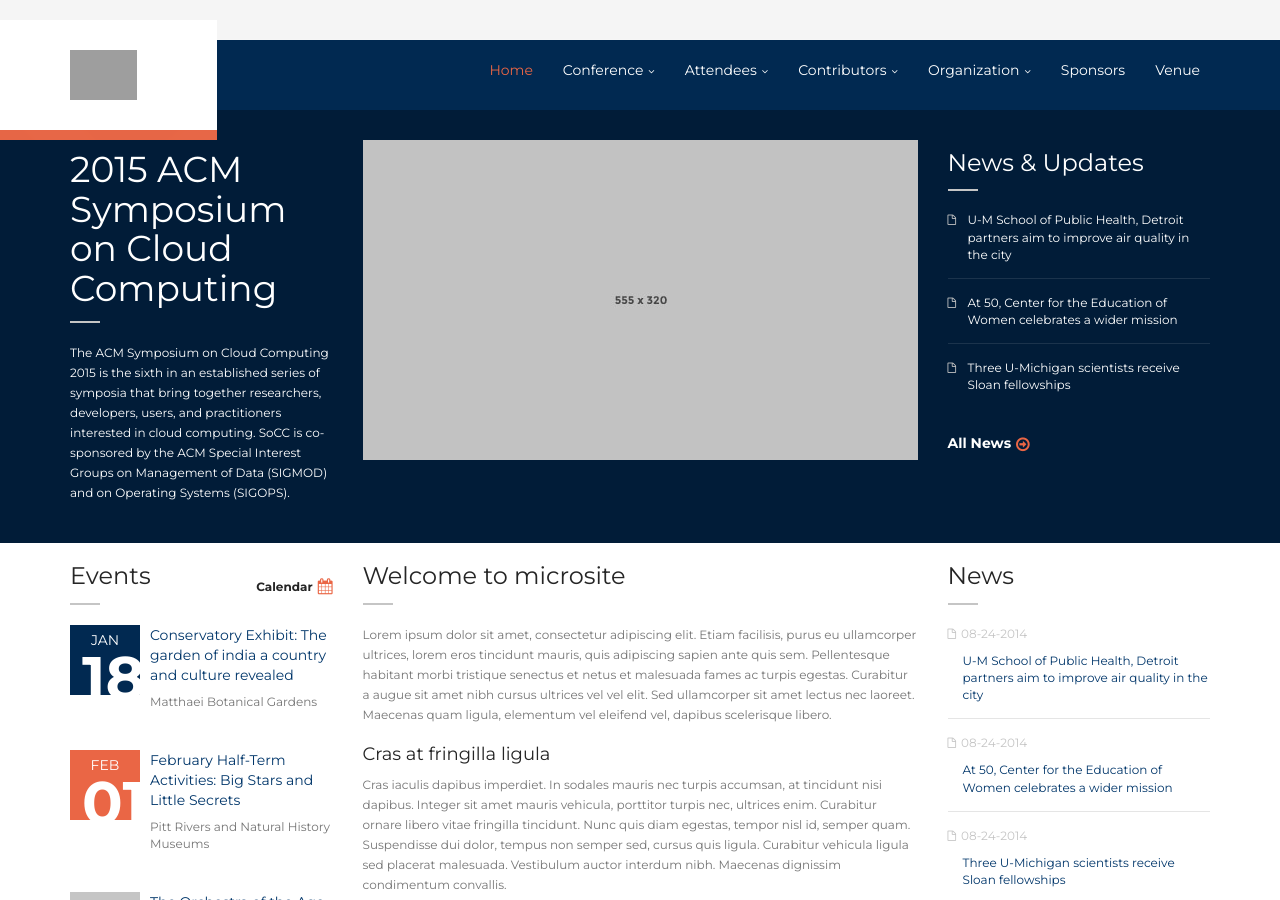
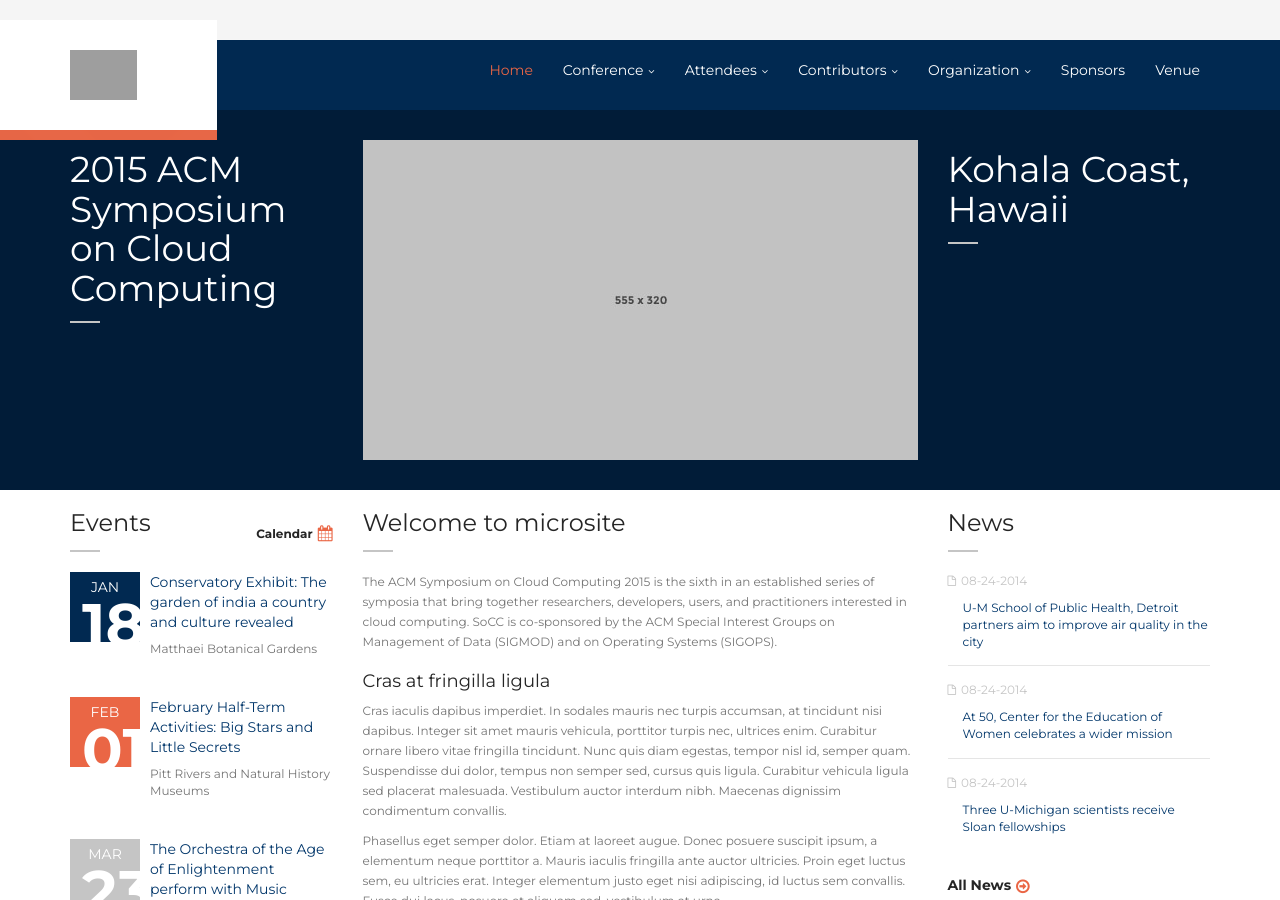
Before and after one commit to kramasamy/SoCC2015, a Jekyll site: the page index.html, which Jekyll copies as it is, in a window 1280 px wide and 900 px high. Built offline with Jekyll 4.4.1, drawn with Linux system fonts in a browser that asks for light colours; grey boxes are pictures that could not be loaded.

Commit message:
updated the first page

```diff
--- a/index.html
+++ b/index.html
@@ -106,11 +106,6 @@
                             <div class="slide">
                                 <div class="col-md-4 col-sm-4">
                                     <h1>2015 ACM Symposium on Cloud Computing</h1>
-                                    <p>
-                                        The ACM Symposium on Cloud Computing 2015 is the sixth in an established series of symposia that bring
-                                        together researchers, developers, users, and practitioners interested in cloud computing. SoCC is co-sponsored
-                                        by the ACM Special Interest Groups on Management of Data (SIGMOD) and on Operating Systems (SIGOPS).
-                                    </p>
                                 </div><!-- /.col-md-4 -->
                                 <div class="col-md-8 col-sm-8">
                                     <div class="image-carousel-slide"><img src="assets/img/slide-2.jpg" alt=""></div>
@@ -123,20 +118,8 @@
                 <div class="col-md-3 col-sm-12">
                     <aside class="news-small" id="news-slider">
                         <header>
-                            <h2>News & Updates</h2>
+                            <h1>Kohala Coast, Hawaii</h1>
                         </header>
-                        <div class="section-content">
-                            <article>
-                                <header><i class="fa fa-file-o"></i><a href="#">U-M School of Public Health, Detroit partners aim to improve air quality in the city</a></header>
-                            </article><!-- /article -->
-                            <article>
-                                <header><i class="fa fa-file-o"></i><a href="#">At 50, Center for the Education of Women celebrates a wider mission</a></header>
-                            </article><!-- /article -->
-                            <article>
-                                <header><i class="fa fa-file-o"></i><a href="#">Three U-Michigan scientists receive Sloan fellowships</a></header>
-                            </article><!-- /article -->
-                        </div><!-- /.section-content -->
-                        <a href="" class="read-more">All News</a>
                     </aside><!-- /.news-small -->
                 </div><!-- /.col-md-3 -->
 
@@ -203,11 +186,11 @@
                         <h2>Welcome to microsite</h2>
                     </header>
                     <div class="section-content">
-                        <p>Lorem ipsum dolor sit amet, consectetur adipiscing elit. Etiam facilisis, purus eu ullamcorper ultrices,
-                            lorem eros tincidunt mauris, quis adipiscing sapien ante quis sem. Pellentesque habitant morbi tristique
-                            senectus et netus et malesuada fames ac turpis egestas. Curabitur a augue sit amet nibh cursus ultrices
-                            vel vel elit. Sed ullamcorper sit amet lectus nec laoreet. Maecenas quam ligula, elementum vel eleifend
-                            vel, dapibus scelerisque libero. </p>
+                        <p>
+                           The ACM Symposium on Cloud Computing 2015 is the sixth in an established series of symposia that bring
+                           together researchers, developers, users, and practitioners interested in cloud computing. SoCC is co-sponsored
+                           by the ACM Special Interest Groups on Management of Data (SIGMOD) and on Operating Systems (SIGOPS).
+                        </p>
                         <h3>Cras at fringilla ligula</h3>
                         <p>
                             Cras iaculis dapibus imperdiet. In sodales mauris nec turpis accumsan, at tincidunt nisi dapibus.
```
